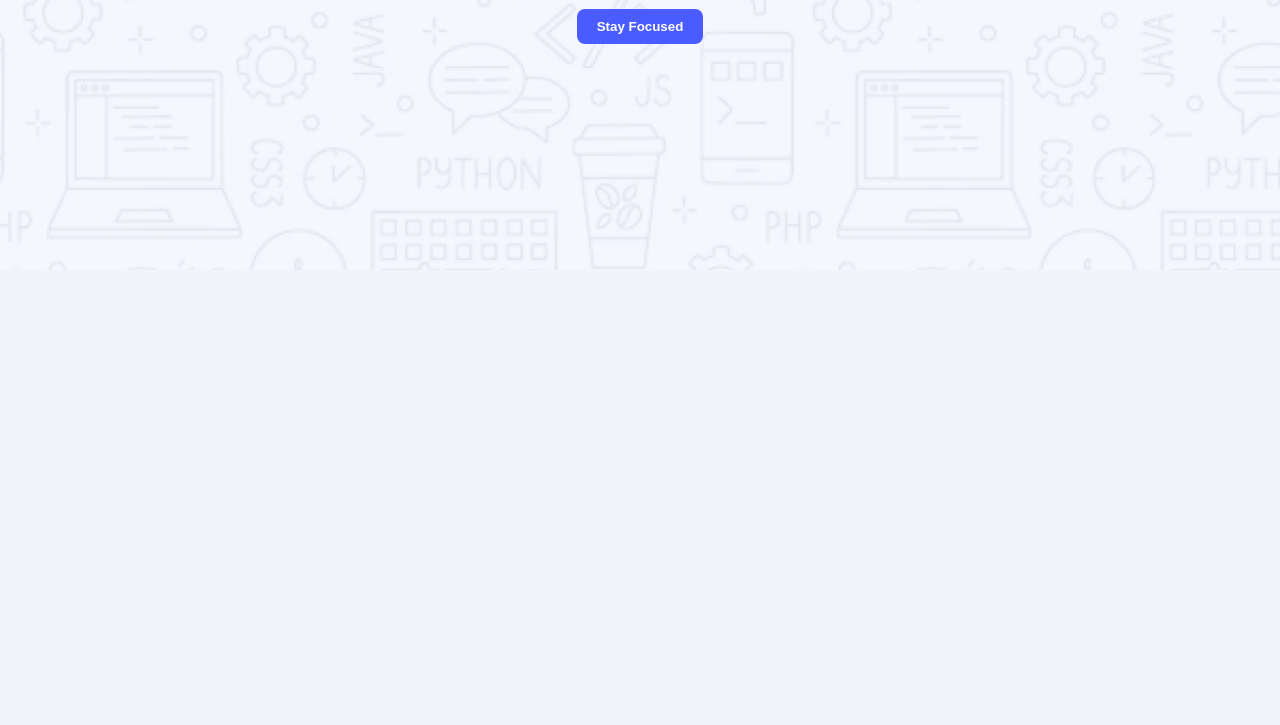
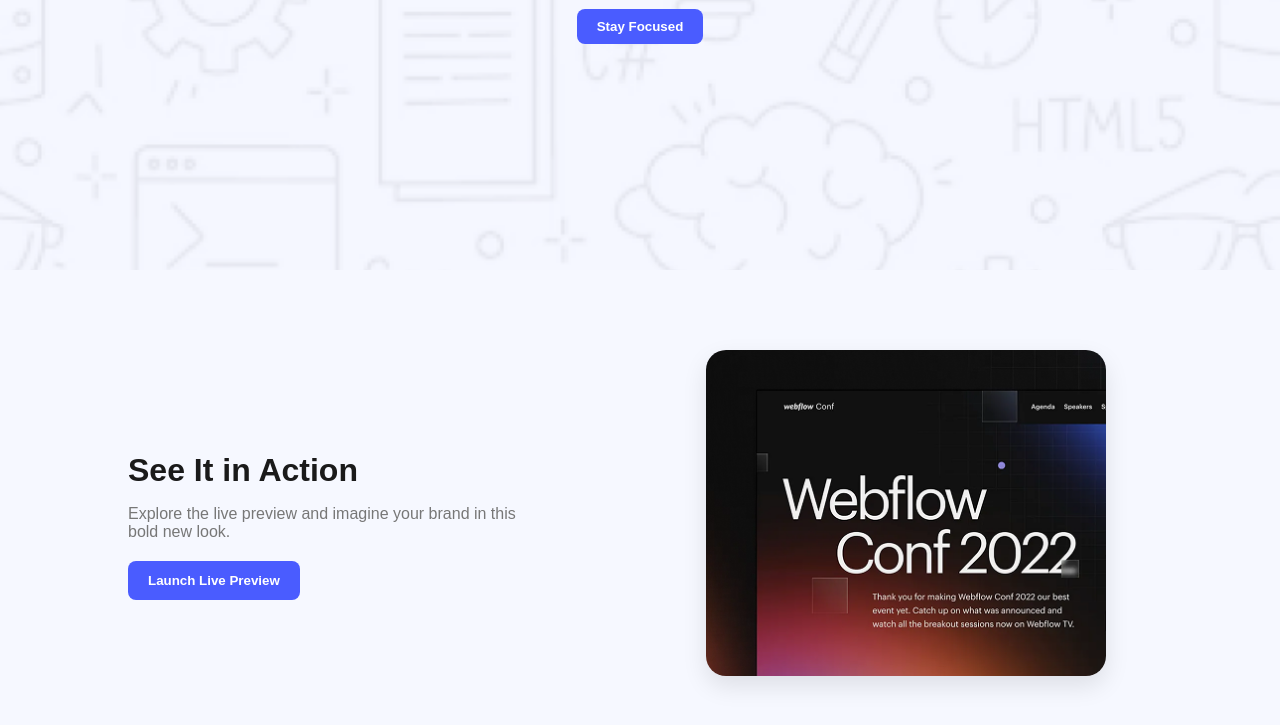
Before and after one commit to Sadik-SWE/B12A01, a plain HTML site: page index.html in a window 1280 px wide. Shown: the part 445-1170 px from the top of the page. Before the commit the page ends 800 px from the top, so only its background shows below. Drawn offline with Linux system fonts and the light colour scheme.

Commit message:
four comit

```diff
--- a/index.html
+++ b/index.html
@@ -17,6 +17,18 @@
     <h1>Cool Dark UI Template for <br> Webflow Agencies!</h1>
     <button class="btn focus-btn">Stay Focused</button>
   </section>
+  <!-- Action Section -->
+<section class="action-section">
+  <div class="action-text">
+    <h2>See It in Action</h2>
+    <p>Explore the live preview and imagine your brand in this bold new look.</p>
+    <button class="btn preview-btn">Launch Live Preview</button>
+  </div>
+  <div class="action-image">
+    <img src="Assets/wc-mini.png" alt="">
+  </div>
+</section>
+
 
 </body>
 </html>
--- a/style.css
+++ b/style.css
@@ -4,7 +4,65 @@ body {
   margin: 0;
   padding: 0;
   background-color: #f2f4fc;
-  background-image: url(Assets/Hero-bg.png); /* 👈 Replace this with your image filename */
+  background-image: url(Assets/Hero-bg.png);
+.action-section {
+  display: flex;
+  justify-content: space-between;
+  align-items: center;
+  padding: 80px 10%;
+  gap: 40px;
+  background-color: #f6f8ff;
+  flex-wrap: wrap;
+}
+
+.action-text {
+  flex: 1;
+  min-width: 300px;
+}
+
+.action-text h2 {
+  font-size: 2rem;
+  margin-bottom: 15px;
+  color: #1a1a1a;
+}
+
+.action-text p {
+  font-size: 1rem;
+  color: #777;
+  margin-bottom: 20px;
+  max-width: 400px;
+}
+
+.preview-btn {
+  background-color: #4a5cff;
+  color: white;
+  border: none;
+  padding: 12px 20px;
+  border-radius: 8px;
+  font-weight: 600;
+  cursor: pointer;
+  transition: 0.3s;
+}
+
+.preview-btn:hover {
+  background-color: #374be0;
+  transform: translateY(-2px);
+}
+
+.action-image {
+  flex: 1;
+  display: flex;
+  justify-content: center;
+  align-items: center;
+}
+
+.action-image img {
+  width: 100%;
+  max-width: 400px;
+  border-radius: 20px;
+  box-shadow: 0 10px 25px rgba(0, 0, 0, 0.1);
+}
+
   background-size: cover;
   background-repeat: no-repeat;
   background-position: center;
```
